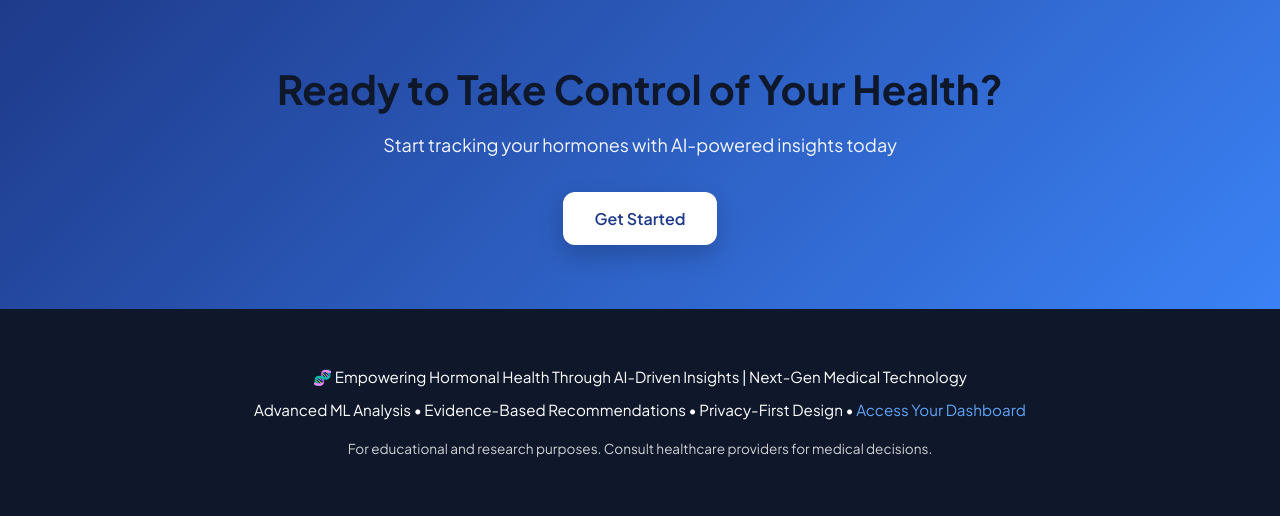
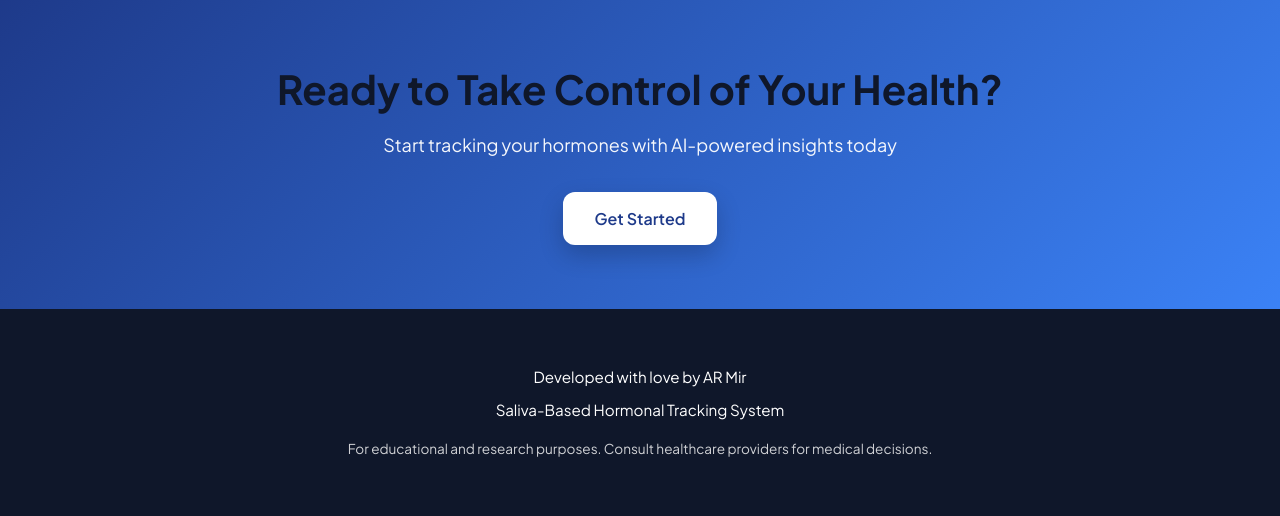
Before and after one commit to mtechbro94/saliva-hormone-ai-tracker, a Flask app: page / in a window 1280 px wide. Shown: the part 4825-5341 px from the top of the page. Run offline with Flask 3, Linux system fonts and the light colour scheme; parts of the project's set-up code (start-up, migrations or seed data) failed here and were passed over.

Commit message:
Update footer and hero section - Remove emojis and add developer attribution

```diff
--- a/templates/base.html
+++ b/templates/base.html
@@ -77,8 +77,8 @@
     {% if session.get('user_id') %}
     <!-- Footer -->
     <footer class="footer">
-        <p>🧬 Saliva-Based Hormonal Tracking System | Academic Healthcare Project</p>
-        <p style="margin-top: 0.5rem; font-size: 0.75rem;">Powered by AI/ML • Not for medical diagnosis</p>
+        <p>Developed with love by AR Mir</p>
+        <p style="margin-top: 0.5rem; font-size: 0.75rem;">Saliva-Based Hormonal Tracking System | For educational purposes only</p>
     </footer>
     {% endif %}
 
--- a/templates/home.html
+++ b/templates/home.html
@@ -568,7 +568,7 @@
     <!-- Hero Section with Background Image -->
     <section class="hero-section">
         <div class="hero-content">
-            <h1>🧬 Saliva-Based Hormonal Tracking System</h1>
+            <h1>Saliva-Based Hormonal Tracking System</h1>
             <p>AI-powered hormone analysis for personalized health insights. Track cortisol, estrogen, and testosterone with precision.</p>
             <div class="hero-buttons">
                 <a href="{{ url_for('login') }}" class="btn-hero btn-hero-primary">Sign In</a>
@@ -805,8 +805,8 @@
 
     <!-- Footer -->
     <footer class="site-footer">
-        <p>🧬 Empowering Hormonal Health Through AI-Driven Insights | Next-Gen Medical Technology</p>
-        <p>Advanced ML Analysis • Evidence-Based Recommendations • Privacy-First Design • <a href="{{ url_for('login') }}">Access Your Dashboard</a></p>
+        <p>Developed with love by AR Mir</p>
+        <p>Saliva-Based Hormonal Tracking System</p>
         <p style="font-size: 0.85rem; margin-top: 1rem; opacity: 0.8;">For educational and research purposes. Consult healthcare providers for medical decisions.</p>
     </footer>
 </body>
```
